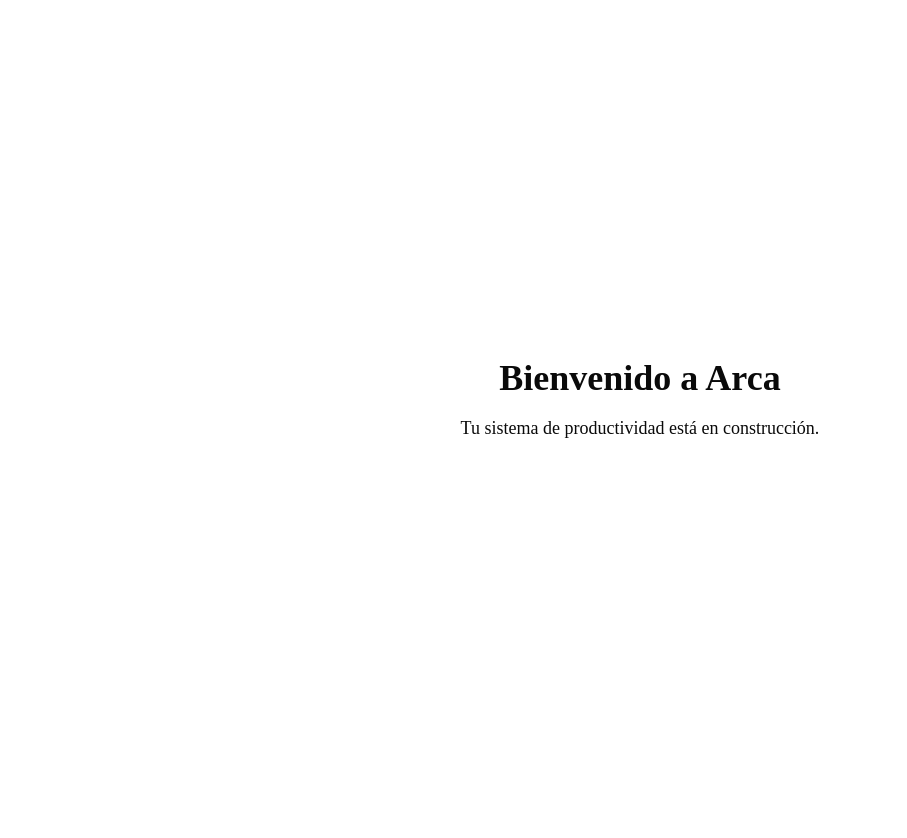
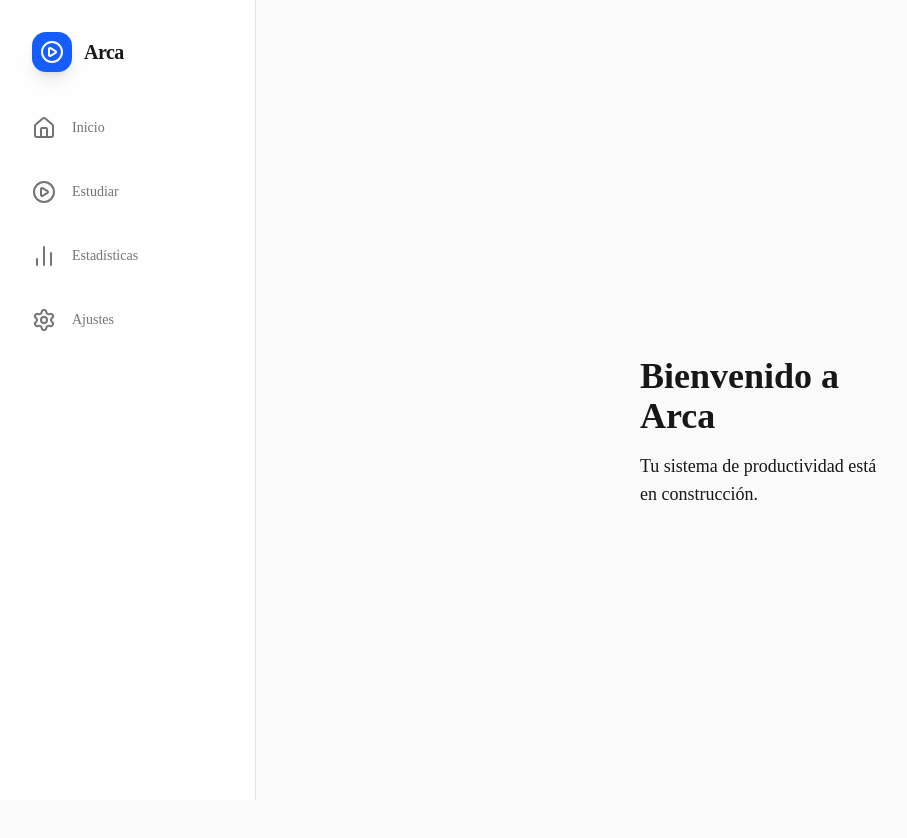
Before and after one commit to Rozas22/Arca, a Next.js app: page / in a window 1280 px wide. Shown: the top 838 px of the page, without its empty margins (0-907 px from the left). Before the commit the page ends 800 px from the top, so only its background shows below. Built offline with nearby package versions, Linux system fonts and the light colour scheme.

Commit message:
feat: implement mobile-first layout and navigation bar

```diff
--- a/src/app/layout.tsx
+++ b/src/app/layout.tsx
@@ -12,9 +12,18 @@ const geistMono = Geist_Mono({
   subsets: ["latin"],
 });
 
+import { Navbar } from "@/components/layout/Navbar";
+
 export const metadata: Metadata = {
-  title: "Create Next App",
-  description: "Generated by create next app",
+  title: "Arca - Productividad Estudiantil",
+  description: "Constancia y enfoque para tus sesiones de estudio.",
+};
+
+export const viewport = {
+  themeColor: [
+    { media: "(prefers-color-scheme: light)", color: "white" },
+    { media: "(prefers-color-scheme: dark)", color: "black" },
+  ],
 };
 
 export default function RootLayout({
@@ -24,10 +33,23 @@ export default function RootLayout({
 }>) {
   return (
     <html
-      lang="en"
+      lang="es"
       className={`${geistSans.variable} ${geistMono.variable} h-full antialiased`}
+      suppressHydrationWarning
     >
-      <body className="min-h-full flex flex-col">{children}</body>
+      <body className="min-h-full bg-neutral-50 dark:bg-neutral-950 text-neutral-900 dark:text-neutral-50">
+        <div className="flex min-h-screen flex-col md:flex-row">
+          <Navbar />
+
+          {/* Main Content Area */}
+          <main className="flex-1 flex justify-center pb-16 md:pb-0 md:pl-20 lg:pl-64 transition-all duration-300 ease-in-out">
+             {/* Contenedor central max-w-md para evitar que se estire en pantallas gigantes */}
+             <div className="w-full max-w-md lg:max-w-lg p-4 md:p-8 animate-in fade-in duration-500">
+               {children}
+             </div>
+          </main>
+        </div>
+      </body>
     </html>
   );
 }
--- /dev/null
+++ b/src/components/layout/Navbar.tsx
@@ -0,0 +1,60 @@
+'use client';
+
+import Link from 'next/link';
+import { usePathname } from 'next/navigation';
+import { Home, PlayCircle, BarChart2, Settings } from 'lucide-react';
+import { cn } from '@/lib/utils';
+
+export function Navbar() {
+  const pathname = usePathname();
+
+  const navItems = [
+    { name: 'Inicio', href: '/dashboard', icon: Home },
+    { name: 'Estudiar', href: '/session', icon: PlayCircle },
+    { name: 'Estadísticas', href: '/stats', icon: BarChart2 },
+    { name: 'Ajustes', href: '/settings', icon: Settings },
+  ];
+
+  return (
+    <nav className="fixed bottom-0 left-0 right-0 z-50 flex h-16 w-full items-center justify-around border-t border-neutral-200 bg-white/80 backdrop-blur-lg dark:border-neutral-800 dark:bg-neutral-950/80 md:bottom-auto md:left-0 md:top-0 md:h-screen md:w-20 md:flex-col md:justify-start md:border-r md:border-t-0 md:pt-8 lg:w-64">
+      {/* Logo (solo visible en Desktop grande) */}
+      <div className="hidden lg:flex w-full px-8 mb-8 items-center gap-3">
+        <div className="flex h-10 w-10 items-center justify-center rounded-xl bg-blue-600 text-white shadow-lg">
+          <PlayCircle className="h-6 w-6" />
+        </div>
+        <span className="text-xl font-bold tracking-tight">Arca</span>
+      </div>
+
+      <div className="flex w-full items-center justify-around md:flex-col md:gap-4 md:px-3 lg:px-4">
+        {navItems.map((item) => {
+          const isActive = pathname?.startsWith(item.href);
+          const Icon = item.icon;
+
+          return (
+            <Link
+              key={item.name}
+              href={item.href}
+              className={cn(
+                "group flex flex-col items-center justify-center gap-1 p-2 rounded-xl transition-all duration-200",
+                "md:w-full md:flex-row md:justify-center lg:justify-start lg:px-4 lg:py-3",
+                // Hit target mínimo de 44px para accesibilidad móvil (Apple HIG)
+                "min-h-[44px] min-w-[44px]",
+                isActive
+                  ? "text-blue-600 dark:text-blue-500 bg-blue-50 dark:bg-blue-500/10"
+                  : "text-neutral-500 hover:text-neutral-900 dark:text-neutral-400 dark:hover:text-neutral-50 hover:bg-neutral-100 dark:hover:bg-neutral-800/50"
+              )}
+            >
+              <Icon className={cn("h-6 w-6 transition-transform group-hover:scale-110", isActive && "fill-blue-600/20")} strokeWidth={isActive ? 2.5 : 2} />
+              <span className={cn(
+                "text-[10px] font-medium md:hidden lg:block lg:text-sm lg:ml-3",
+                isActive ? "font-semibold" : "font-medium"
+              )}>
+                {item.name}
+              </span>
+            </Link>
+          );
+        })}
+      </div>
+    </nav>
+  );
+}
--- /dev/null
+++ b/src/components/layout/Navbar.tsx.metadata.json
@@ -0,0 +1,4 @@
+{
+  "artifactType": "ARTIFACT_TYPE_OTHER",
+  "updatedAt": "2026-05-22T15:02:36.512389200Z"
+}
--- a/src/middleware.ts.metadata.json
+++ b/src/middleware.ts.metadata.json
@@ -1,4 +1,4 @@
 {
   "artifactType": "ARTIFACT_TYPE_OTHER",
-  "updatedAt": "2026-05-22T13:01:04.009894900Z"
+  "updatedAt": "2026-05-22T14:58:07.422706900Z"
 }
```
